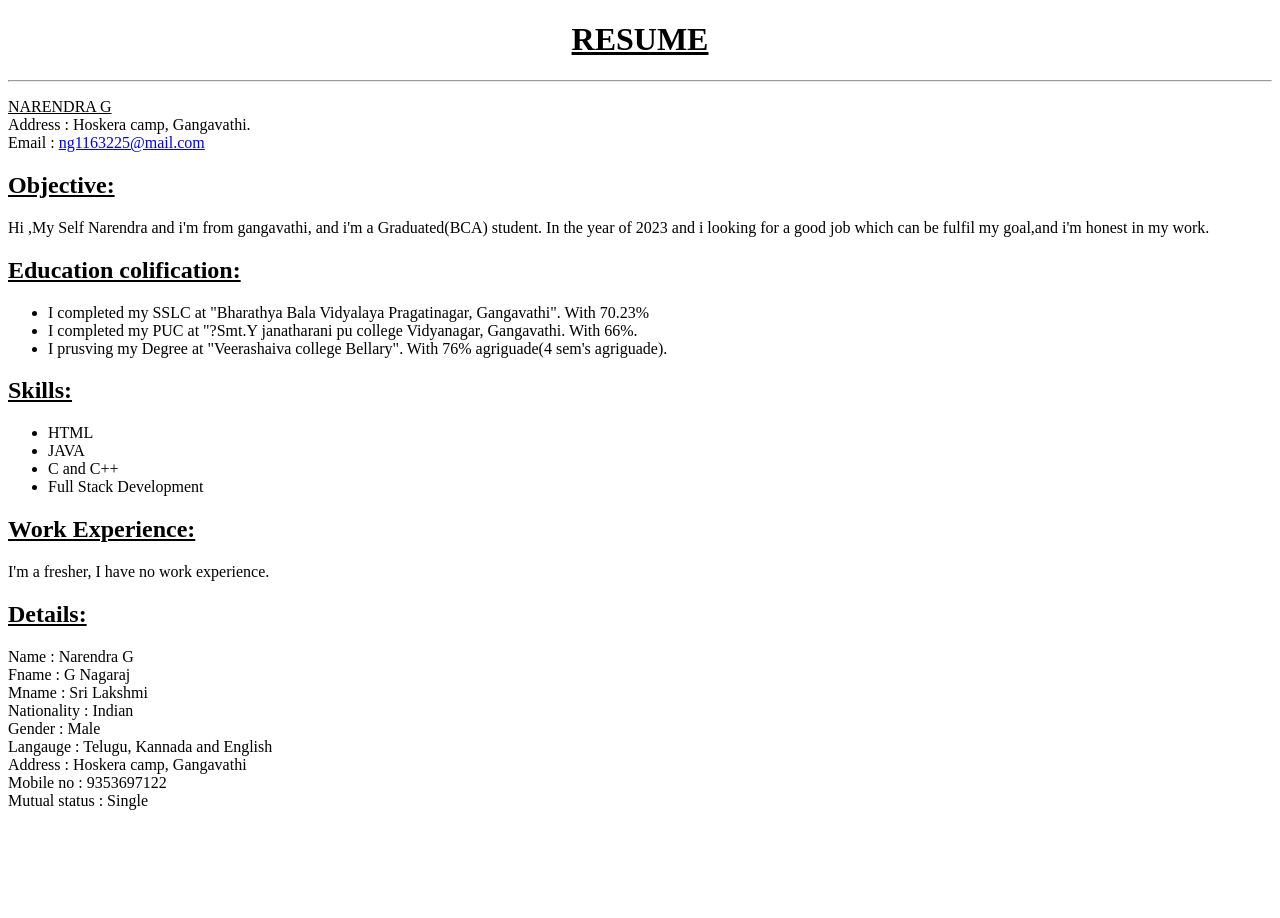
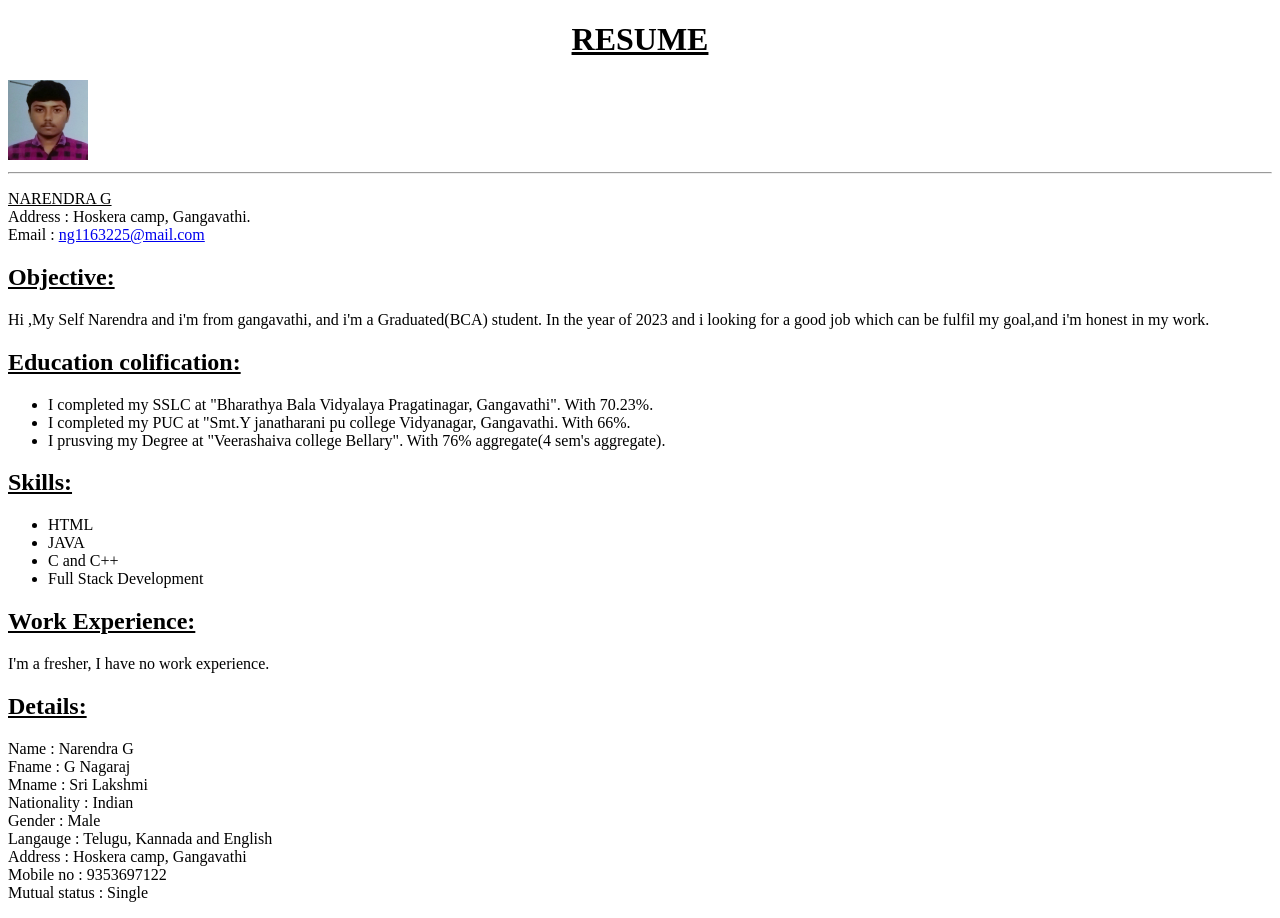
Before and after one commit to Narendrarc20/html-portfolios, a plain HTML site: page index.html in a window 1280 px wide. Before the commit the page ends 826 px from the top, so only its background shows below. Drawn offline with Linux system fonts and the light colour scheme.

Commit message:
Add files via upload

```diff
--- a/index.html
+++ b/index.html
@@ -6,6 +6,8 @@
 </head>
 <body>
     <h1 align="center"><u>RESUME</u></h1>
+    <img src="./narendraimg.doc.jpg"hight="50" width="80"  />
+    </style>
     <hr />
     <P>
        <u>NARENDRA G</u> <br />
@@ -16,9 +18,9 @@
     <p>Hi ,My Self Narendra and i'm from gangavathi, and i'm a Graduated(BCA) student. In the year of 2023 and i looking for a good job which can be fulfil my goal,and i'm honest in my work. </p>
     <h2><u>Education colification:</u></h2>
     <ul>
-        <li>I completed my SSLC at "Bharathya Bala Vidyalaya Pragatinagar, Gangavathi". With 70.23%</li>
-        <li>I completed my PUC at "?Smt.Y janatharani pu college Vidyanagar, Gangavathi. With 66%. </li>
-        <li>I prusving my Degree at "Veerashaiva college Bellary". With 76% agriguade(4 sem's agriguade).</li>
+        <li>I completed my SSLC at "Bharathya Bala Vidyalaya Pragatinagar, Gangavathi". With 70.23%.</li>
+        <li>I completed my PUC at "Smt.Y janatharani pu college Vidyanagar, Gangavathi. With 66%. </li>
+        <li>I prusving my Degree at "Veerashaiva college Bellary". With 76% aggregate(4 sem's aggregate).</li>
     </ul>
     <h2><u>Skills:</u></h2>
     <ul>
```
Also changed, not shown: narendraimg.doc.jpg (added).
